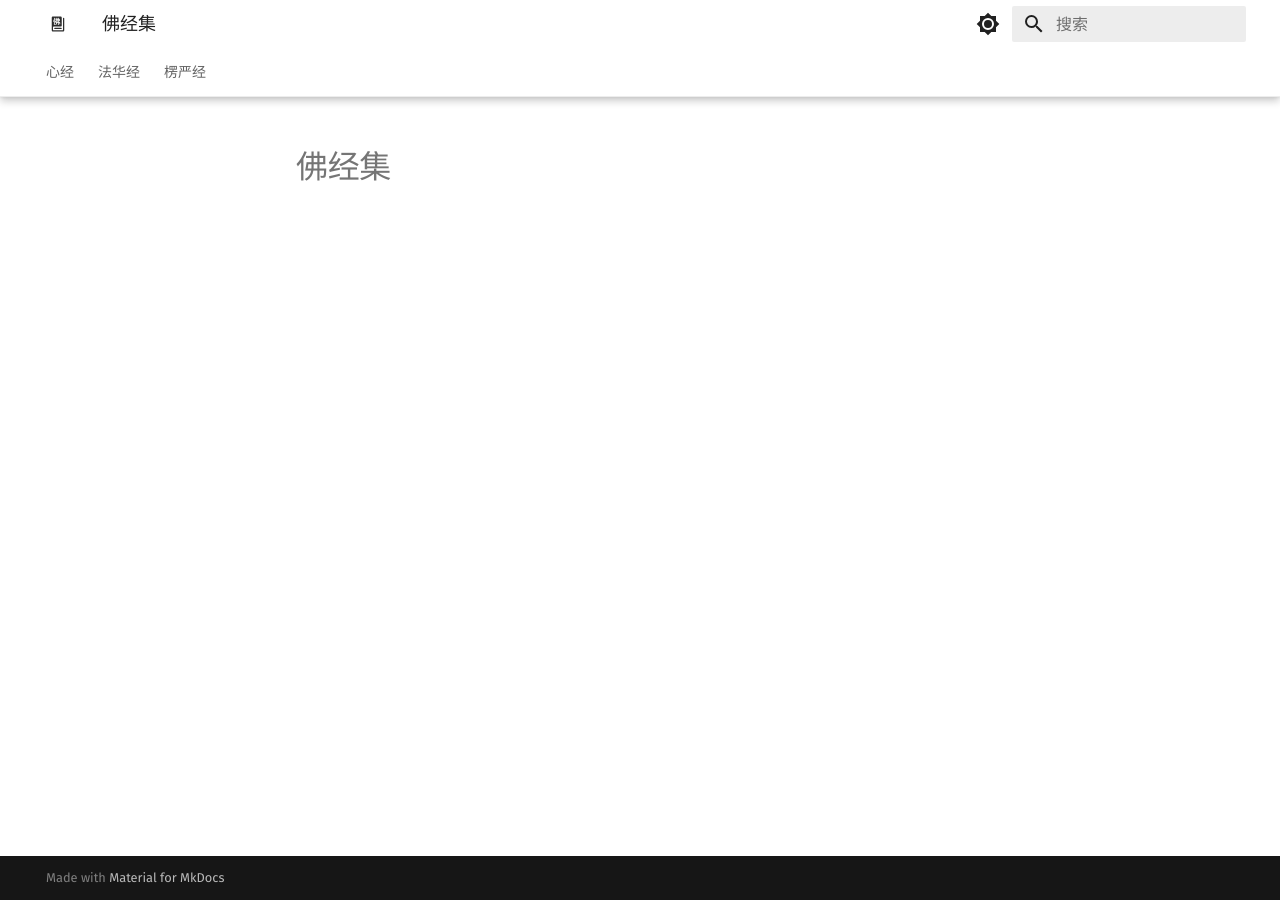
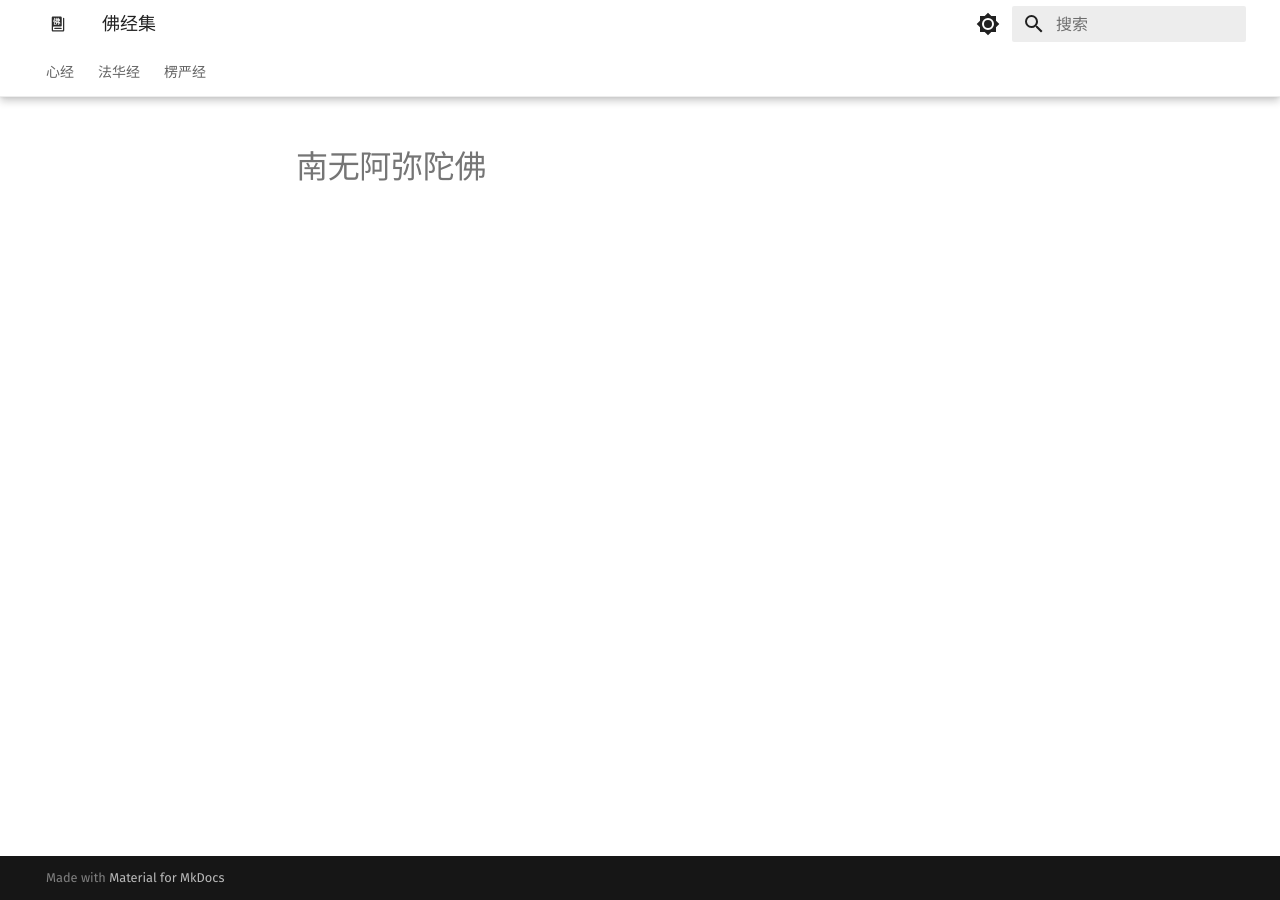
Before and after one commit to dengyuanke/fojingji, an MkDocs documentation site: the page built from docs/index.md, in a window 1280 px wide. Built offline with MkDocs 1.6.1 and Material for MkDocs 9.7.7, drawn with Linux system fonts in a browser that asks for light colours.

Commit message:
南无阿弥陀佛

```diff
--- a/docs/index.md
+++ b/docs/index.md
@@ -1 +1 @@
-# 佛经集
+# 南无阿弥陀佛
```
